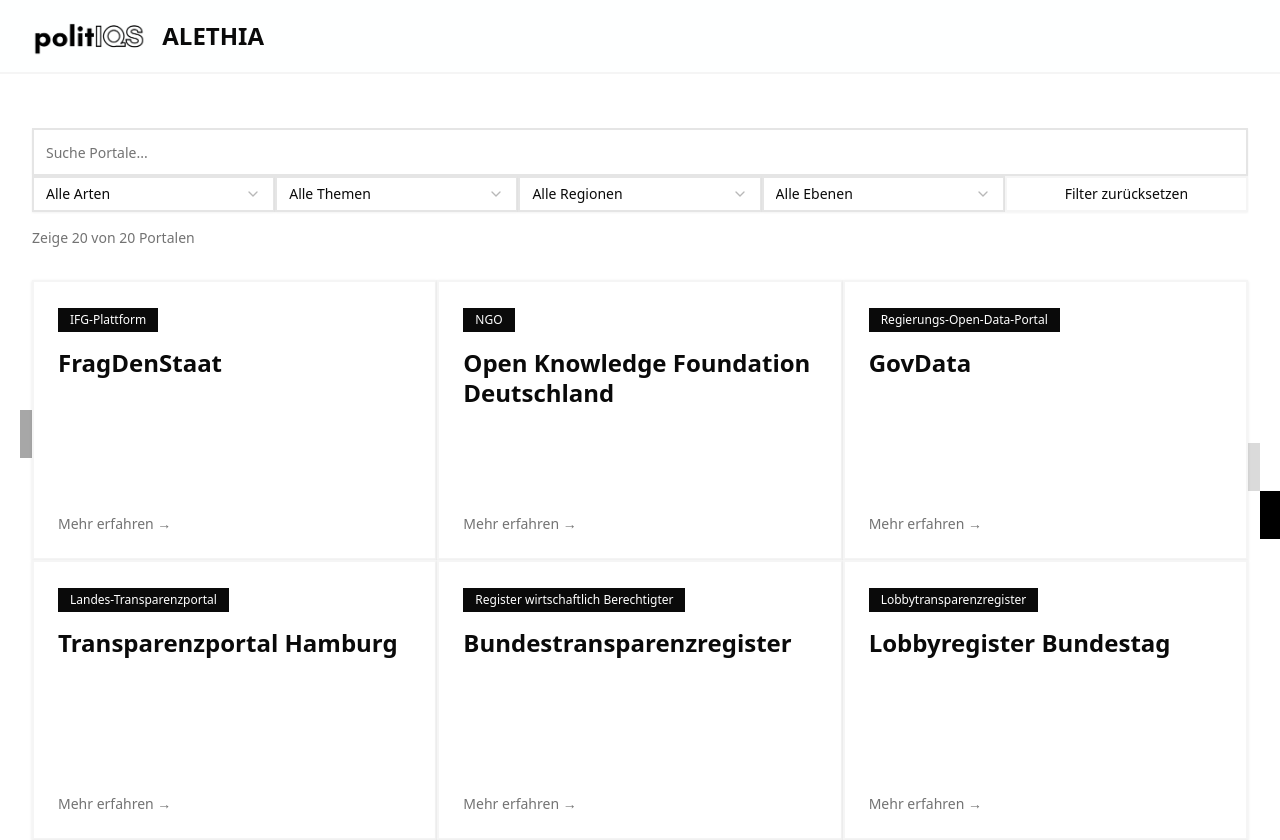
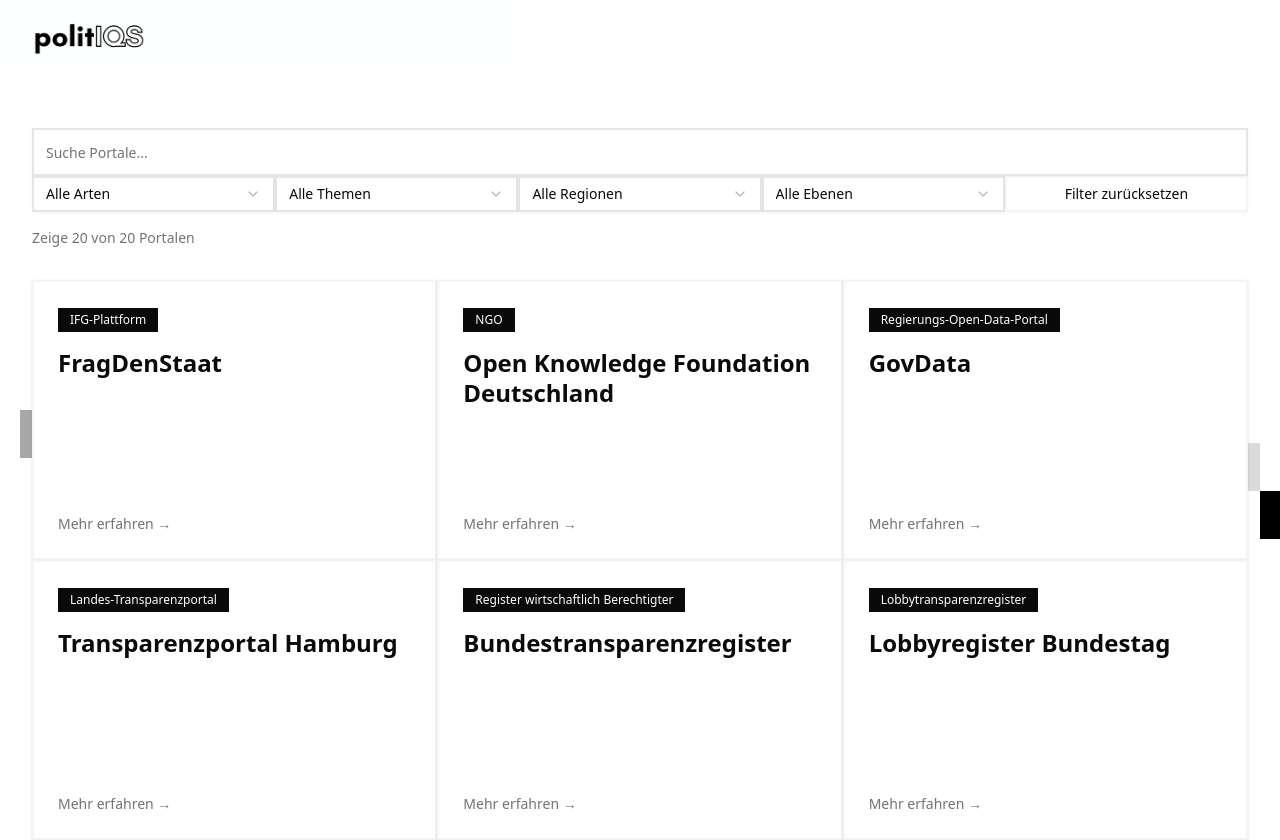
Before and after one commit to polit-iqs/platforms, a Next.js app: page / in a window 1280 px wide. Shown: the top 840 px of the page. Built offline with nearby package versions, Linux system fonts and the light colour scheme.

Commit message:
animation

```diff
--- a/src/app/page.tsx
+++ b/src/app/page.tsx
@@ -92,7 +92,7 @@
       <BorderAnimation />
 
       {/* Fixed Top Bar */}
-<div className="fixed top-0 left-0 right-0 bg-background/50 backdrop-blur-md border-b-2 border-border z-50">
+<div className="fixed top-0 left-0 right-0 bg-background/50 backdrop-blur-md z-50">
         <div className="max-w-7xl mx-auto px-4 sm:px-6 lg:px-8 py-4 flex items-center gap-4">
           <img
             src="/images/politiqs.png"
@@ -101,7 +101,7 @@
             draggable="false"
           />
 <h1 className="text-xl sm:text-2xl font-bold text-foreground font-poppins">
-  ALETHIA
+
 </h1>        </div>
       </div>
 
```
